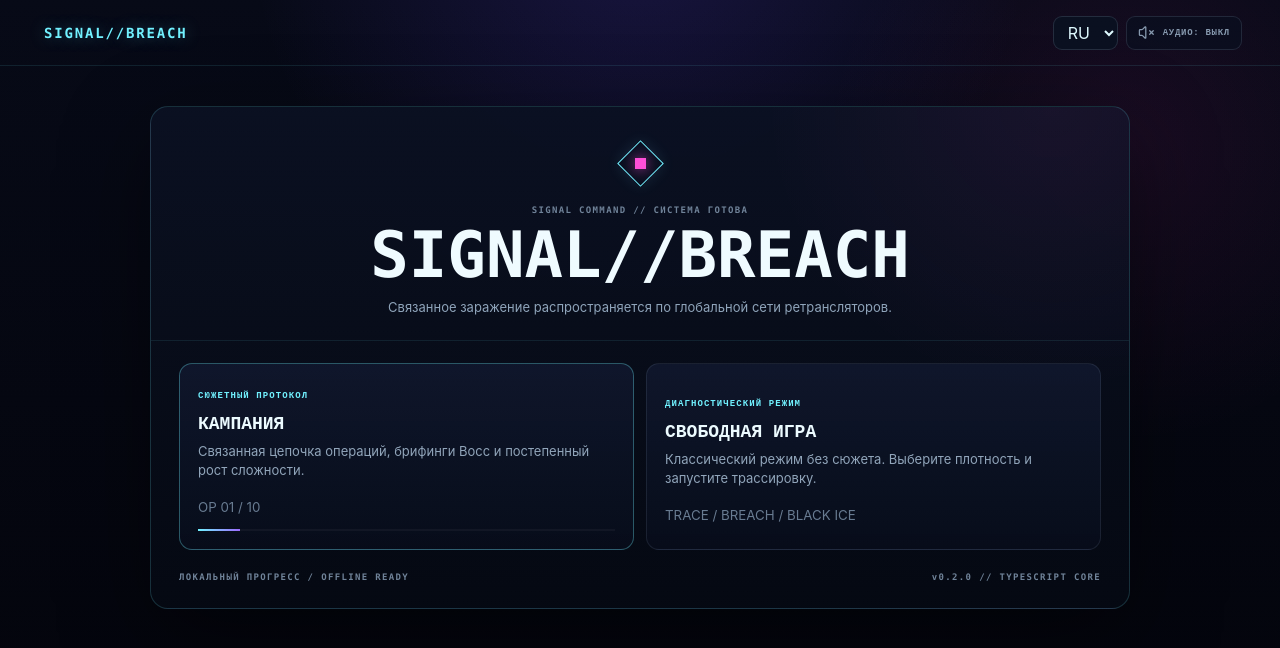
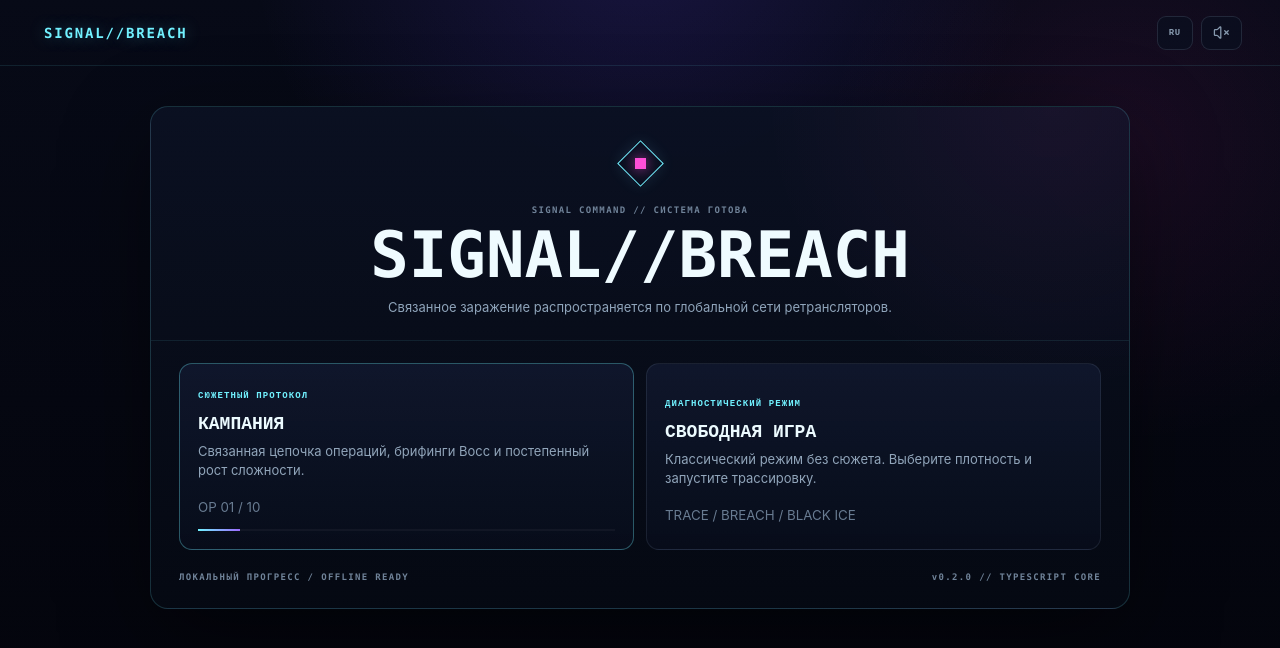
Before and after one commit to hoseantonio85-art/signal-breach, a React (Vite) app: page / in a window 1280 px wide. Shown: the top 648 px of the page. Built offline with nearby package versions, Linux system fonts and the light colour scheme.

Commit message:
fix(ui): compact language toggle and icon-only audio on main screen

```diff
--- a/src/app/App.tsx
+++ b/src/app/App.tsx
@@ -137,11 +137,26 @@ export function App() {
         <button className="wordmark" onClick={() => setScreen('menu')}>SIGNAL//BREACH</button>
         <div className="top-actions">
           {screen === 'menu' && (
-            <select value={language} onChange={(event: { target: { value: string } }) => setLanguage(event.target.value as Language)} aria-label={t.language}>
-              <option value="ru">RU</option><option value="en">EN</option>
-            </select>
+            <button
+              type="button"
+              className="chip-btn menu-utility-btn menu-language-btn"
+              onClick={() => setLanguage((current) => current === 'ru' ? 'en' : 'ru')}
+              aria-label={language === 'ru' ? 'Переключить язык на английский' : 'Switch language to Russian'}
+              title={language === 'ru' ? 'English' : 'Русский'}
+            >
+              {language.toUpperCase()}
+            </button>
           )}
-          <button type="button" className={`chip-btn ${audioOn ? 'active' : ''}`} onClick={toggleAudio}>{audioOn ? <Volume2 size={17} strokeWidth={1.8} aria-hidden="true" /> : <VolumeX size={17} strokeWidth={1.8} aria-hidden="true" />}{audioOn ? t.audioOn : t.audioOff}</button>
+          <button
+            type="button"
+            className={`chip-btn menu-utility-btn menu-audio-btn ${audioOn ? 'active' : ''}`}
+            onClick={toggleAudio}
+            aria-label={audioOn ? t.audioOn : t.audioOff}
+            title={audioOn ? t.audioOn : t.audioOff}
+            aria-pressed={audioOn}
+          >
+            {audioOn ? <Volume2 size={17} strokeWidth={1.8} aria-hidden="true" /> : <VolumeX size={17} strokeWidth={1.8} aria-hidden="true" />}
+          </button>
         </div>
       </header>
 
```
